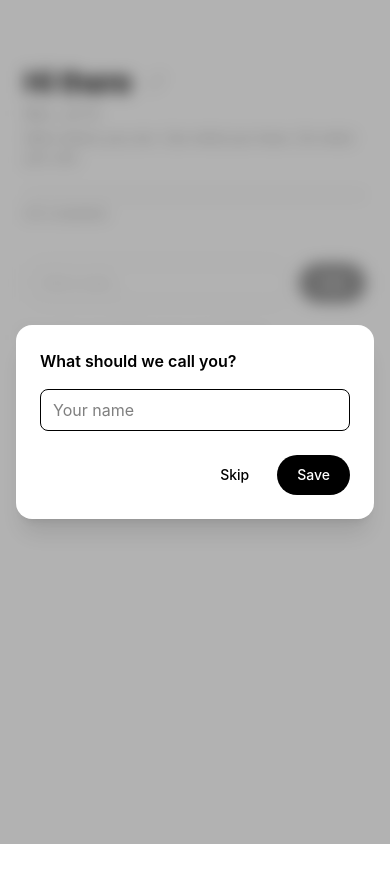
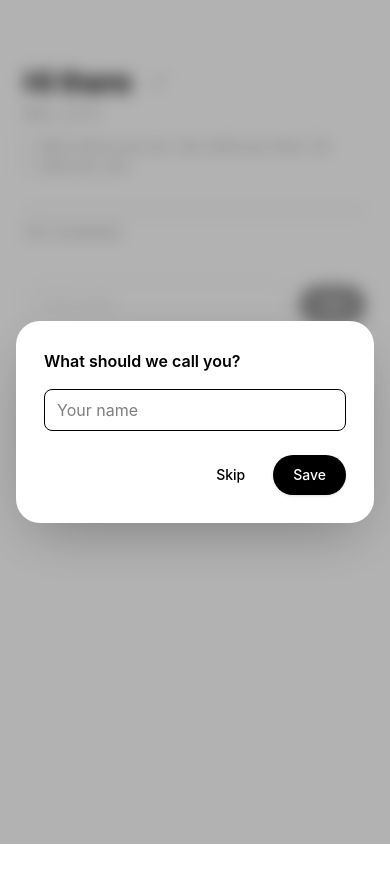
Before and after one commit to gabrielciprianoo/todo, a React (Vite) app: page / in a window 390 px wide. Shown: the top 882 px of the page. Built offline with nearby package versions, Linux system fonts and the light colour scheme.

Commit message:
✨ enhance UI components with improved styles and animations for better user experience

```diff
--- a/src/features/tasks/TasksPage.tsx
+++ b/src/features/tasks/TasksPage.tsx
@@ -23,7 +23,7 @@ export function TasksPage() {
 
   return (
     <div className="mx-auto flex w-full max-w-6xl flex-col gap-10 px-6 py-16 lg:grid lg:grid-cols-[3fr_7fr] lg:items-start lg:gap-16">
-      <aside className="flex flex-col gap-6 lg:sticky lg:top-16">
+      <aside className="flex flex-col gap-8 lg:sticky lg:top-16">
         <ProfileHeader
           name={name}
           onboarded={onboarded}
--- a/src/shared/components/atoms/Button.tsx
+++ b/src/shared/components/atoms/Button.tsx
@@ -9,7 +9,7 @@ export function Button({ variant = "primary", className = "", ...props }: Button
     "inline-flex items-center justify-center rounded-full px-5 py-2.5 text-sm font-medium transition-all duration-200 ease-out active:scale-95 disabled:opacity-40 disabled:pointer-events-none";
 
   const variants = {
-    primary: "bg-black text-white hover:bg-neutral-800",
+    primary: "bg-black text-white shadow-sm shadow-black/10 hover:bg-neutral-800",
     ghost: "bg-transparent text-black hover:bg-black/5",
   };
 
--- a/src/shared/components/atoms/IconButton.tsx
+++ b/src/shared/components/atoms/IconButton.tsx
@@ -5,7 +5,7 @@ type IconButtonProps = ButtonHTMLAttributes<HTMLButtonElement>;
 export function IconButton({ className = "", ...props }: IconButtonProps) {
   return (
     <button
-      className={`inline-flex h-8 w-8 items-center justify-center rounded-full text-neutral-400 transition-all duration-200 ease-out hover:bg-black/5 hover:text-black active:scale-90 ${className}`}
+      className={`inline-flex h-9 w-9 items-center justify-center rounded-full text-neutral-400 transition-all duration-200 ease-out hover:bg-black/5 hover:text-black active:scale-90 ${className}`}
       {...props}
     />
   );
--- a/src/shared/components/atoms/Text.tsx
+++ b/src/shared/components/atoms/Text.tsx
@@ -7,7 +7,7 @@ type TextProps = {
 };
 
 const variants = {
-  title: "text-3xl font-semibold tracking-tight text-black",
+  title: "text-3xl font-semibold tracking-tight text-black lg:text-4xl",
   body: "text-base text-black",
   caption: "text-sm text-neutral-400",
 };
--- a/src/shared/components/molecules/ConfirmModal.tsx
+++ b/src/shared/components/molecules/ConfirmModal.tsx
@@ -33,7 +33,7 @@ export function ConfirmModal({
           onClick={onCancel}
         >
           <motion.div
-            className="mx-4 w-full max-w-sm rounded-2xl bg-white p-6 shadow-xl"
+            className="mx-4 w-full max-w-sm rounded-3xl bg-white p-7 shadow-[0_20px_60px_-15px_rgba(0,0,0,0.3)]"
             initial={{ opacity: 0, scale: shouldReduceMotion ? 1 : 0.95 }}
             animate={{ opacity: 1, scale: 1 }}
             exit={{ opacity: 0, scale: shouldReduceMotion ? 1 : 0.95 }}
--- a/src/shared/components/molecules/NameModal.tsx
+++ b/src/shared/components/molecules/NameModal.tsx
@@ -29,7 +29,7 @@ export function NameModal({ open, initialName, onSave, onSkip }: NameModalProps)
           transition={{ duration: shouldReduceMotion ? 0 : 0.15 }}
         >
           <motion.div
-            className="mx-4 w-full max-w-sm rounded-2xl bg-white p-6 shadow-xl"
+            className="mx-4 w-full max-w-sm rounded-3xl bg-white p-7 shadow-[0_20px_60px_-15px_rgba(0,0,0,0.3)]"
             initial={{ opacity: 0, scale: shouldReduceMotion ? 1 : 0.95 }}
             animate={{ opacity: 1, scale: 1 }}
             exit={{ opacity: 0, scale: shouldReduceMotion ? 1 : 0.95 }}
--- a/src/shared/components/molecules/ProgressBar.tsx
+++ b/src/shared/components/molecules/ProgressBar.tsx
@@ -1,3 +1,5 @@
+import { Text } from "../atoms/Text";
+
 type ProgressBarProps = {
   completed: number;
   total: number;
@@ -14,9 +16,9 @@ export function ProgressBar({ completed, total }: ProgressBarProps) {
           style={{ width: `${percent}%` }}
         />
       </div>
-      <div className="mt-2 text-xs text-neutral-400">
+      <Text variant="caption" className="mt-2">
         {completed}/{total} completed
-      </div>
+      </Text>
     </div>
   );
 }
--- a/src/shared/components/molecules/TaskItem.tsx
+++ b/src/shared/components/molecules/TaskItem.tsx
@@ -43,7 +43,7 @@ export function TaskItem({ task, onToggle, onDelete, onEdit }: TaskItemProps) {
       animate={{ opacity: 1, height: "auto" }}
       exit={shouldReduceMotion ? undefined : { opacity: 0, height: 0 }}
       transition={{ duration: shouldReduceMotion ? 0 : 0.22, ease: "easeOut" }}
-      className="flex items-center gap-3 overflow-hidden border-b border-neutral-100 py-3 last:border-b-0"
+      className="flex items-center gap-3 overflow-hidden border-b border-neutral-100 px-5 py-3.5 last:border-b-0"
     >
       <Checkbox
         checked={task.completed}
--- a/src/shared/components/organisms/AddTaskForm.tsx
+++ b/src/shared/components/organisms/AddTaskForm.tsx
@@ -24,7 +24,7 @@ export function AddTaskForm({ onAdd }: AddTaskFormProps) {
         value={text}
         onChange={(e) => setText(e.target.value)}
         placeholder="Add a task…"
-        className="flex-1 rounded-full border border-neutral-200 px-4 py-2.5 text-sm text-black outline-none transition-colors duration-200 placeholder:text-neutral-300 focus:border-black"
+        className="flex-1 rounded-full border border-neutral-200 px-4 py-3 text-sm text-black outline-none transition-colors duration-200 placeholder:text-neutral-300 focus:border-black"
       />
       <Button type="submit" disabled={!trimmed}>
         Add
--- a/src/shared/components/organisms/ProfileHeader.tsx
+++ b/src/shared/components/organisms/ProfileHeader.tsx
@@ -32,11 +32,12 @@ export function ProfileHeader({ name, onboarded, bucket, onSaveName, onSkip }: P
 
   return (
     <motion.div
-      className="flex flex-col gap-1"
+      className="flex flex-col gap-3"
       initial={shouldReduceMotion ? false : { opacity: 0, y: -8 }}
       animate={{ opacity: 1, y: 0 }}
       transition={{ duration: shouldReduceMotion ? 0 : 0.4, ease: "easeOut" }}
     >
+      <div className="flex flex-col gap-1">
         <div className="flex items-center gap-2">
           <Text variant="title">{name ? `Hi, ${name}` : "Hi there"}</Text>
           <IconButton aria-label="Edit name" onClick={() => setNameModalOpen(true)}>
@@ -44,6 +45,7 @@ export function ProfileHeader({ name, onboarded, bucket, onSaveName, onSkip }: P
           </IconButton>
         </div>
         <Text variant="caption">{todayLabel}</Text>
+      </div>
       <AnimatePresence mode="wait">
         <motion.div
           key={quote}
@@ -51,6 +53,7 @@ export function ProfileHeader({ name, onboarded, bucket, onSaveName, onSkip }: P
           animate={{ opacity: 1 }}
           exit={shouldReduceMotion ? undefined : { opacity: 0 }}
           transition={{ duration: shouldReduceMotion ? 0 : 0.3, ease: "easeOut" }}
+          className="border-l-2 border-neutral-200 pl-3"
         >
           <Text variant="caption" className="italic">
             {quote}
--- a/src/shared/components/organisms/TaskList.tsx
+++ b/src/shared/components/organisms/TaskList.tsx
@@ -11,11 +11,13 @@ type TaskListProps = {
 };
 
 export function TaskList({ tasks, onToggle, onRequestDelete, onEdit }: TaskListProps) {
-  if (tasks.length === 0) {
-    return <Text variant="caption">No tasks yet. Add one to get started.</Text>;
-  }
-
   return (
+    <div className="rounded-2xl border border-neutral-200 bg-white shadow-[0_1px_2px_rgba(0,0,0,0.04)]">
+      {tasks.length === 0 ? (
+        <div className="px-5 py-10 text-center">
+          <Text variant="caption">No tasks yet. Add one to get started.</Text>
+        </div>
+      ) : (
         <ul>
           <AnimatePresence initial={false}>
             {tasks.map((task) => (
@@ -29,5 +31,7 @@ export function TaskList({ tasks, onToggle, onRequestDelete, onEdit }: TaskListP
             ))}
           </AnimatePresence>
         </ul>
+      )}
+    </div>
   );
 }
```
Lines whose indentation alone changed are shown as unchanged.
